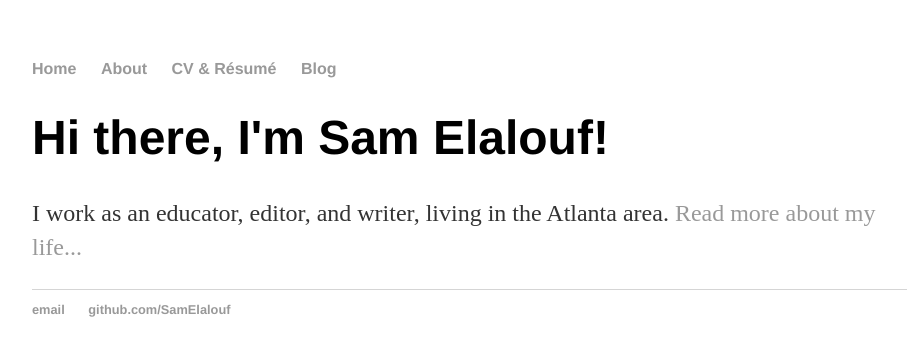
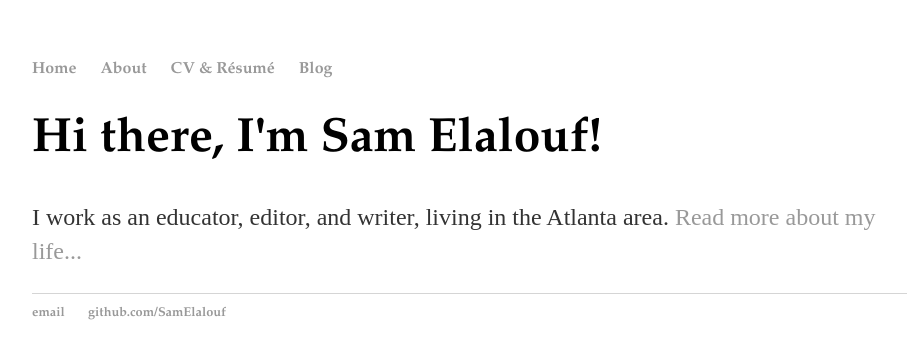
Before and after one commit to SamElalouf/samelalouf.github.io, a Jekyll site: the page built from index.html, in a window 1280 px wide. Shown: the top 359 px of the page, without its empty margins (160-1067 px from the left). Built offline with Jekyll 4.4.1, drawn with Linux system fonts in a browser that asks for light colours.

Commit message:
Update main.css

```diff
--- a/css/main.css
+++ b/css/main.css
@@ -3,7 +3,7 @@ body {
     width: 70%;
 }
 nav ul, footer ul {
-    font-family:'Helvetica', 'Arial', 'Sans-Serif';
+    font-family:'Garamond', 'Arial', 'Sans-Serif';
     padding: 0px;
     list-style: none;
     font-weight: bold;
@@ -21,7 +21,7 @@ a:hover {
 }
 h1 {
     font-size: 3em;
-    font-family:'Helvetica', 'Arial', 'Sans-Serif';
+    font-family:'Garamond', 'Arial', 'Sans-Serif';
 }
 p {
     font-size: 1.5em;
```
